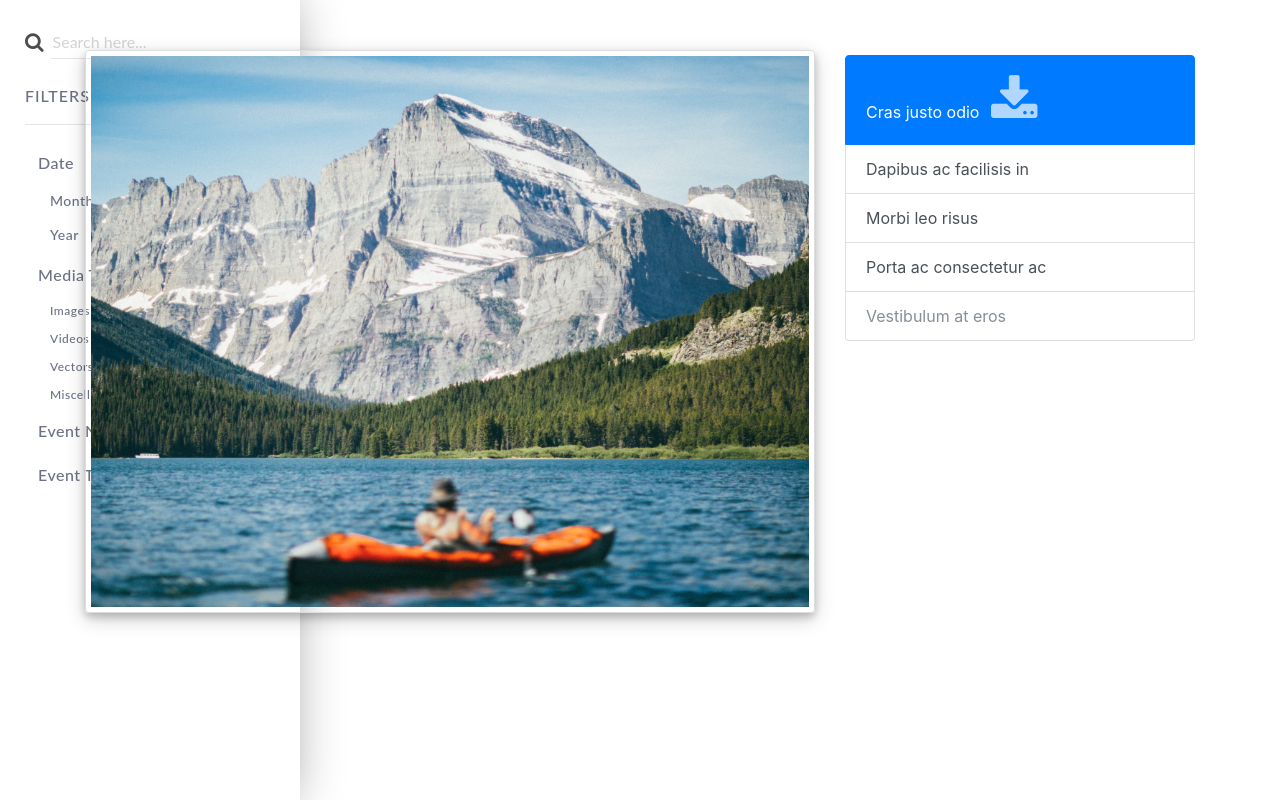
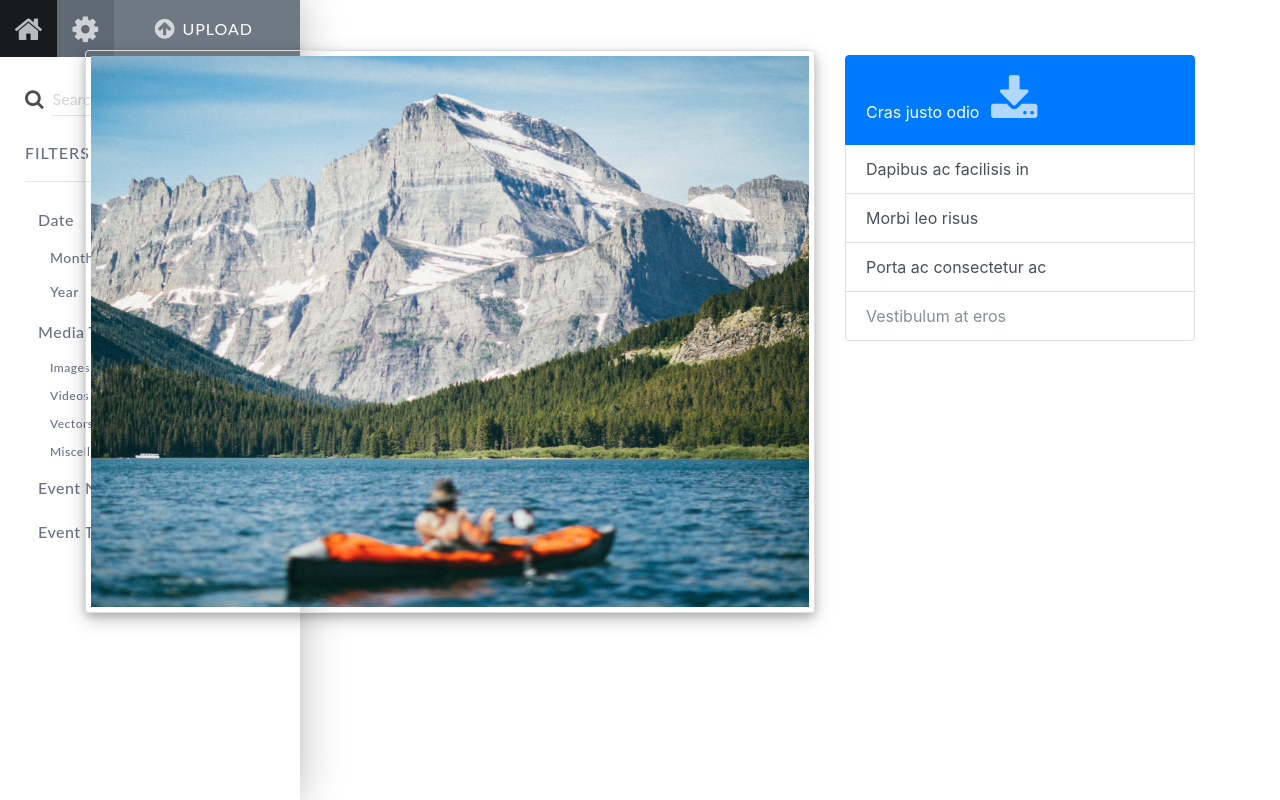
Before and after one commit to raphalviz/Mediabank, a PHP site: page /image.php in a window 1280 px wide. Run offline with PHP 8.4, Linux system fonts and the light colour scheme; some libraries are stand-ins or nearby versions.

Commit message:
top menu icons

```diff
--- a/partials/sidebar.php
+++ b/partials/sidebar.php
@@ -1,4 +1,14 @@
 <div id="sidebar">
+  <div class="top-menu">
+    <div class="home"><i class="fa fa-home" aria-hidden="true"></i></div>
+    <div class="settings"><i class="fa fa-cog" aria-hidden="true"></i></div>
+    <div class="upload">
+      <div>
+        <i class="fa fa-arrow-circle-up" aria-hidden="true"></i>
+        <span>UPLOAD</span>
+      </div>
+    </div>
+  </div>
   <div class="content">
     <div class="searchbar">
       <i class="fa fa-search" aria-hidden="true"></i>
--- a/stylesheet/styles.css
+++ b/stylesheet/styles.css
@@ -13,6 +13,52 @@
   min-height: 100vh;
   -webkit-box-shadow: -13px 0px 50px 0px #888;
   box-shadow: -13px 0px 50px 0px #888; }
+  #sidebar .top-menu {
+    display: flex;
+    height: 57px;
+    background-color: #858e98;
+    color: white; }
+    #sidebar .top-menu .home {
+      display: flex;
+      justify-content: center;
+      align-items: center;
+      flex-grow: 1;
+      transition: all .2s ease-in-out;
+      max-width: 57px;
+      background-color: #4f5a66; }
+      #sidebar .top-menu .home:hover {
+        background-color: #171b1e; }
+      #sidebar .top-menu .home i {
+        font-size: 30px !important; }
+    #sidebar .top-menu .settings {
+      display: flex;
+      justify-content: center;
+      align-items: center;
+      flex-grow: 1;
+      transition: all .2s ease-in-out;
+      max-width: 57px;
+      background-color: #5f6a75; }
+      #sidebar .top-menu .settings:hover {
+        background-color: #262a2f; }
+      #sidebar .top-menu .settings i {
+        font-size: 30px !important; }
+    #sidebar .top-menu .upload {
+      display: flex;
+      justify-content: center;
+      align-items: center;
+      flex-grow: 4;
+      transition: all .2s ease-in-out;
+      background-color: #6e7983;
+      font-family: "Lato", Arial, Helvetica, sans-serif;
+      letter-spacing: 1px; }
+      #sidebar .top-menu .upload:hover {
+        background-color: #34393e; }
+      #sidebar .top-menu .upload i {
+        font-size: 23px !important; }
+      #sidebar .top-menu .upload > div {
+        display: flex;
+        align-items: center;
+        padding-right: 13px; }
   #sidebar .searchbar {
     display: flex;
     justify-content: flex-start;
@@ -75,8 +121,6 @@
           font-size: 14px; }
         #sidebar .options .filters .right-icon.check {
           transition: all .2s ease-in-out; }
-          #sidebar .options .filters .right-icon.check:hover {
-            background-color: #b8d8e2; }
       #sidebar .options .filters .sub-dropdown ul li {
         font-size: 12px;
         padding: 5px; }
--- a/stylesheet/styles.scss
+++ b/stylesheet/styles.scss
@@ -3,6 +3,26 @@
 // }
 $sidebar: #3a3a3a;
 $sideblue: #6b7184;
+
+@mixin main-icons($grow, $bgcolor) {
+  display: flex;
+  justify-content: center;
+  align-items: center;
+
+  flex-grow: $grow;
+
+  transition: all .2s ease-in-out;
+
+  &:hover {
+    background-color: darken($bgcolor, 25%);
+  }
+}
+
+@mixin fa-size($size) {
+  i {
+    font-size: $size !important;
+  }
+}
 
 #main {
   display: flex;
@@ -22,6 +42,44 @@ $sideblue: #6b7184;
 
   -webkit-box-shadow: -13px 0px 50px 0px #888;
   box-shadow: -13px 0px 50px 0px #888;
+
+  .top-menu {
+    display: flex;
+    height: 57px;
+
+    background-color: #858e98;
+    color: white;
+
+    .home {
+      @include main-icons(1, #4f5a66);
+      @include fa-size(30px);
+      max-width: 57px;
+      background-color: #4f5a66;
+    }
+
+    .settings {
+      @include main-icons(1, #5f6a75);
+      @include fa-size(30px);
+      max-width: 57px;
+      background-color: #5f6a75;
+    }
+
+    .upload {
+      @include main-icons(4, #6e7983);
+      @include fa-size(23px);
+
+      background-color: #6e7983;
+
+      font-family: "Lato", Arial, Helvetica, sans-serif;
+      letter-spacing: 1px;
+
+      & > div {
+        display: flex;
+        align-items: center;
+        padding-right: 13px;
+      }
+    }
+  }
 
   .searchbar {
     display: flex;
@@ -116,10 +174,6 @@ $sideblue: #6b7184;
 
         &.check {
           transition: all .2s ease-in-out;
-
-          &:hover {
-            background-color:rgb(184, 216, 226);
-          }
         }
       }
 
```
Also changed, not shown: index.php (+11 -1 lines).
